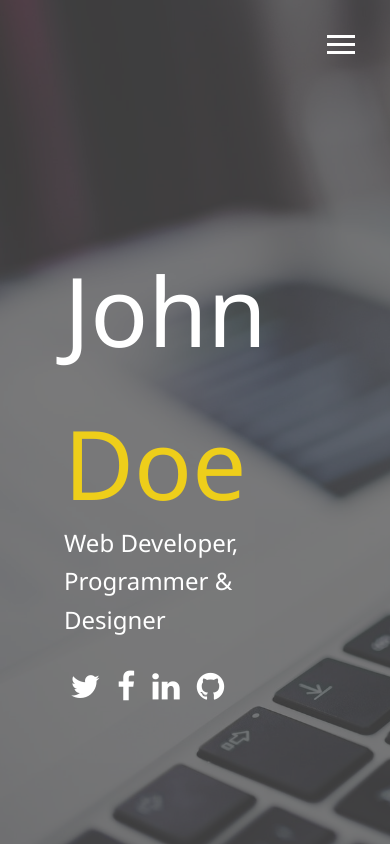
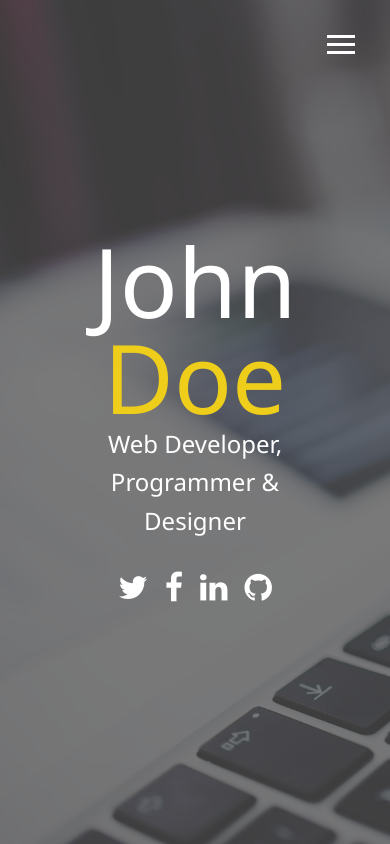
Before and after one commit to gallindic/modern-portfolio, a website: page dist/index.html in a window 390 px wide. Drawn offline with Linux system fonts and the light colour scheme.

Commit message:
Final commit

```diff
--- a/scss/_config.scss
+++ b/scss/_config.scss
@@ -38,3 +38,29 @@ $num-of-menu-items: 4;
         }
     }
 }
+
+// Media Query mixins
+
+@mixin mediaSm {
+    @media screen and (max-width: 500px) {
+        @content;
+    }
+}
+
+@mixin mediaMd {
+    @media screen and (max-width: 768px) {
+        @content;
+    }
+}
+
+@mixin mediaLg {
+    @media screen and (min-width: 769px) and (max-width: 1170px) {
+        @content;
+    }
+}
+
+@mixin mediaXl {
+    @media screen and (min-width: 1171px) {
+        @content;
+    }
+}
--- /dev/null
+++ b/scss/_mobile.scss
@@ -0,0 +1,60 @@
+// Widescreens
+
+@include mediaXl {
+
+}
+
+// Desktops & Laptops
+
+@include mediaLg {
+
+}
+
+// Tablets & Small Laptops
+
+@include mediaMd {
+    main{
+        align-items: center;
+        text-align: center;
+
+        .lg-heading{
+            line-height: 1;
+            margin-bottom: 1rem;
+        }
+    }
+
+    ul.menu-nav, div.menu-branding{
+        float: none;
+        width: 100%;
+        min-height: 0;
+
+        &.show{
+            transform: translate3d(0, 0, 0);
+        }
+    }
+
+    .menu-nav{
+        height: 75vh;
+        transform: translate3d(-100%, 0, 0);
+        font-size: 24px;
+    }
+
+    .menu-branding{
+        height: 25vh;
+        transform: translate3d(100%, 0, 0);
+
+        .portrait{
+            background: url("../img/portrait_small.jpg");
+            width: 150px;
+            height: 150px;
+        }
+    }
+}
+
+// Smartphones
+
+@include mediaSm {
+    main#home h1{
+        margin-top: 10vh;
+    }
+}
--- a/scss/main.scss
+++ b/scss/main.scss
@@ -1,5 +1,6 @@
 @import 'config';
 @import 'menu';
+@import 'mobile';
 
 *{
     box-sizing: border-box;
```
Also changed, not shown: dist/css/main.css, dist/img/portrait_small.jpg (added).
